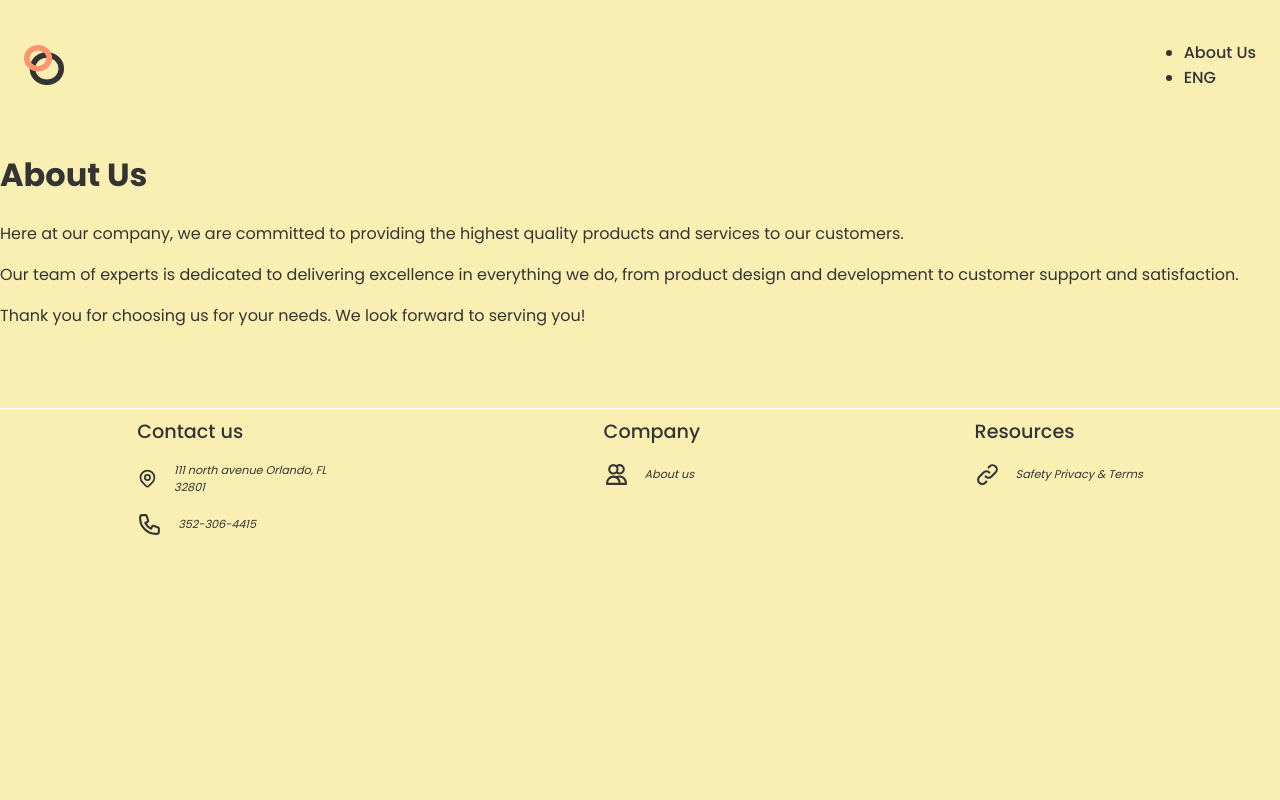
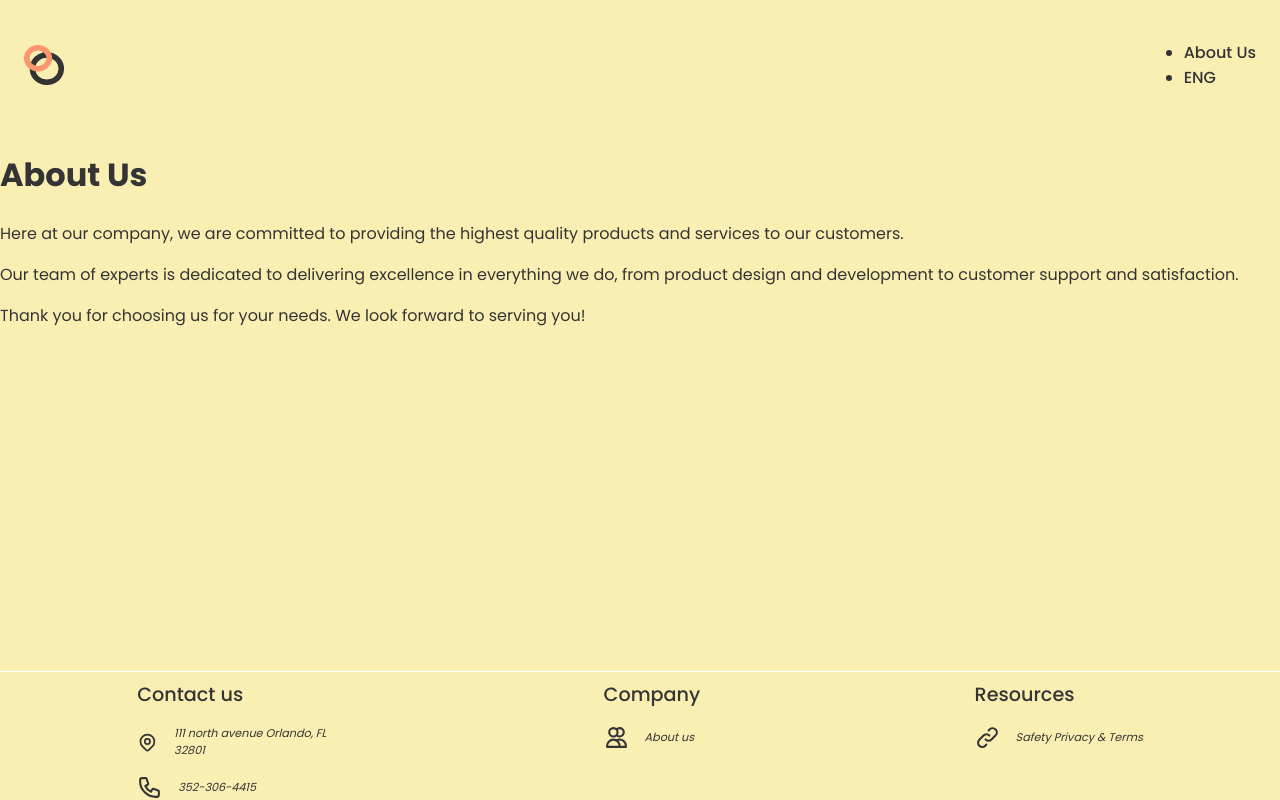
Before and after one commit to novakovic17/iteh-domaci3, a React (Create React App) app: page /aboutus in a window 1280 px wide. Built offline with nearby package versions, Linux system fonts and the light colour scheme.

Commit message:
fiksiran footer

```diff
--- a/src/components/footer/Footer.module.css
+++ b/src/components/footer/Footer.module.css
@@ -1,7 +1,12 @@
-.cFooterWrapper{
+.cFooterWrapper {
+    position: fixed;
+    bottom: 0;
+    left: 0;
+    right: 0;
     width: 100%;
     margin-top: 5rem;
-}
+  }
+
 
 .cFooterWrapper>hr{
     width: 100%;
```
